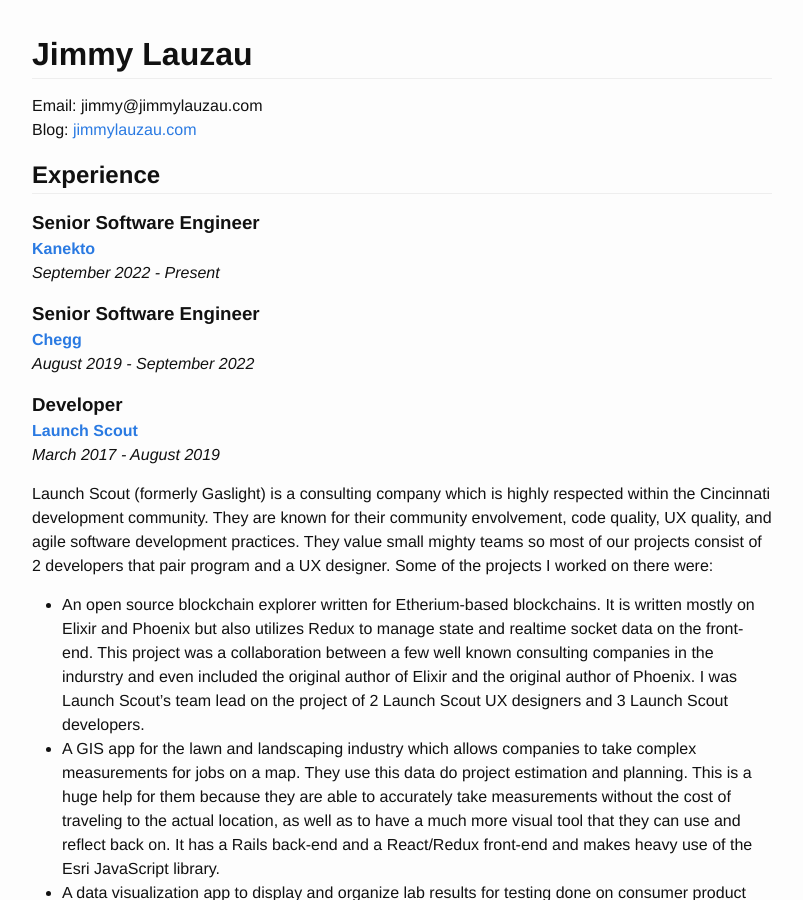
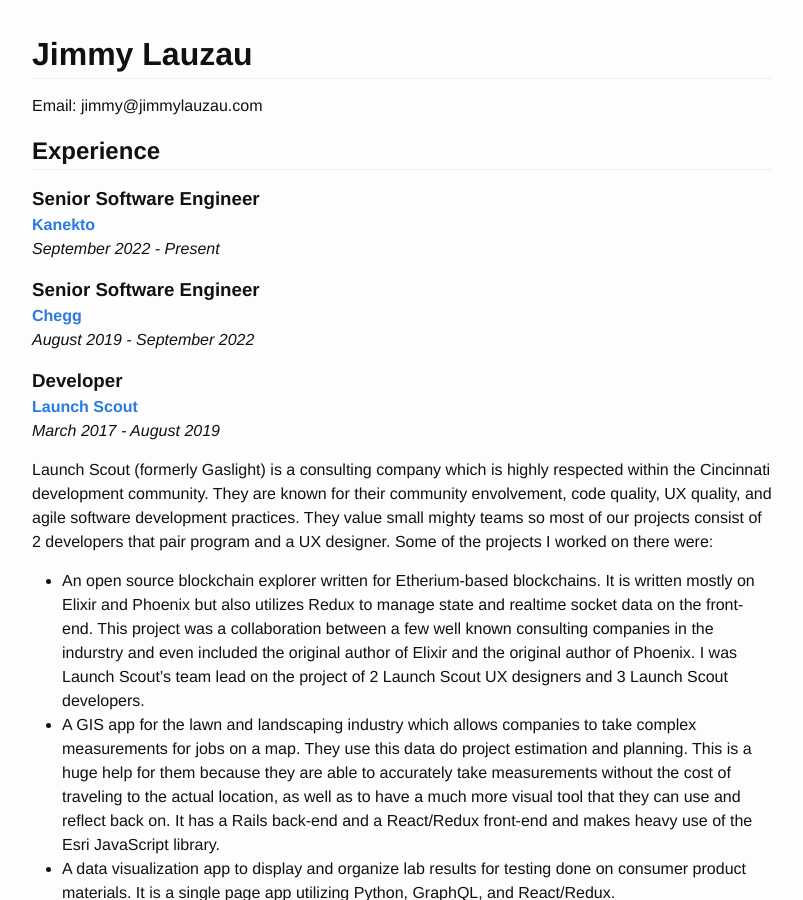
Before and after one commit to jimmay5469/jimmay5469.github.io, a Jekyll site: the page built from resume.md, in a window 1280 px wide and 900 px high. Shown: the whole window, without its empty margins (238-1041 px from the left). Built offline with Jekyll 4.4.1, drawn with Linux system fonts in a browser that asks for light colours.

Commit message:
Comment out blog link

```diff
--- a/_includes/resume.md
+++ b/_includes/resume.md
@@ -2,7 +2,7 @@
 ============
 
 Email: jimmy@jimmylauzau.com
-Blog: [jimmylauzau.com](http://www.jimmylauzau.com/)
+<!-- Blog: [jimmylauzau.com](http://www.jimmylauzau.com/) -->
 
 
 Experience
```
